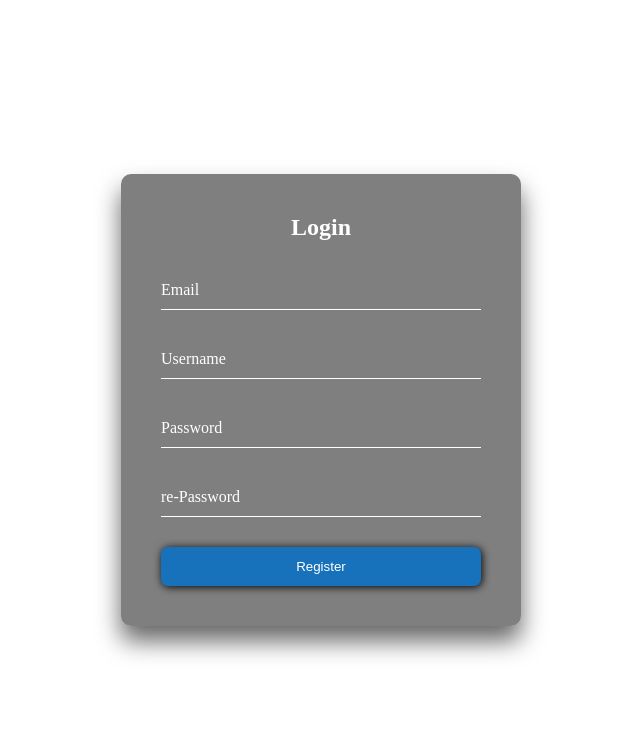
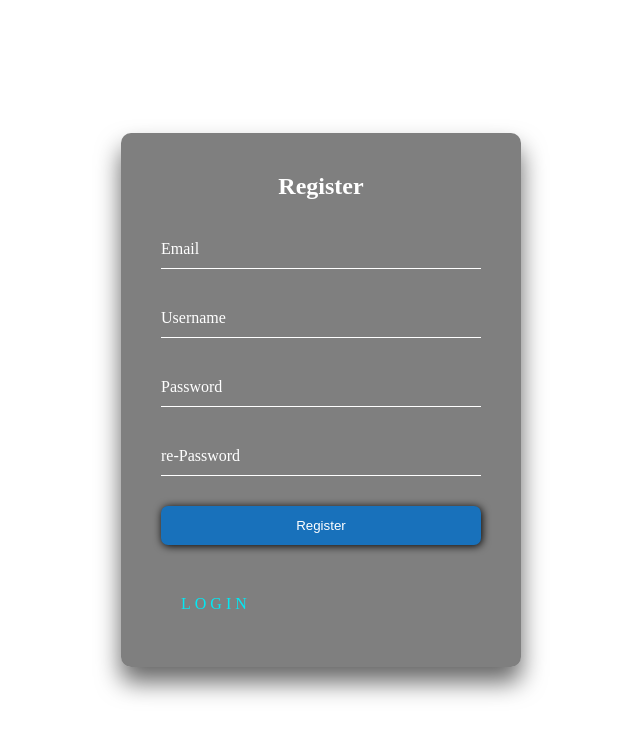
Before and after one commit to Hussain1488/Computer_Program_Assignment, a Flask app: page /register in a window 1280 px wide. Shown: the top 737 px of the page, without its empty margins (319-959 px from the left). Run offline with Flask 3, Linux system fonts and the light colour scheme.

Commit message:
files has been orgnized.

```diff
--- a/app.py
+++ b/app.py
@@ -1,21 +1,26 @@
 from flask import Flask, render_template, url_for, request
 from flask_sqlalchemy import SQLAlchemy
+from flask_bcrypt import Bcrypt
+
 
 app = Flask(__name__)
 
 @app.route('/')
 def index():
-  return render_template('index.html')
+  return render_template('dashboard/index.html')
 
 @app.route('/login', methods=['GET', 'POST'])
 def login():
   if request.method == 'GET':
+    return render_template('Auth/login.html')
+  else:
     return render_template('login.html')
 
 
-@app.route('/register')
+@app.route('/register', methods=['GET', 'POST'])
 def register():
-  return render_template('register.html')
+  if request.method == 'GET':
+    return render_template('Auth/register.html')
 
 if __name__ == "__main__":
   app.run(debug=True)
--- /dev/null
+++ b/static/style/Auth.css
@@ -0,0 +1,93 @@
+html {
+  height: 100%;
+}
+
+.login-box {
+  position: absolute;
+  top: 50%;
+  left: 50%;
+  width: 400px;
+  padding: 40px;
+  transform: translate(-50%, -50%);
+  background: rgba(0, 0, 0, .5);
+  box-sizing: border-box;
+  box-shadow: 0 15px 25px rgba(0, 0, 0, .6);
+  border-radius: 10px;
+}
+
+.login-box h2 {
+  margin: 0 0 30px;
+  padding: 0;
+  color: #fff;
+  text-align: center;
+}
+
+.login-box .user-box {
+  position: relative;
+}
+
+.login-box .user-box input {
+  width: 100%;
+  padding: 10px 0;
+  font-size: 16px;
+  color: #fff;
+  margin-bottom: 30px;
+  border: none;
+  border-bottom: 1px solid #fff;
+  outline: none;
+  background: transparent;
+}
+
+.login-box .user-box label {
+  position: absolute;
+  top: 0;
+  left: 0;
+  padding: 10px 0;
+  font-size: 16px;
+  color: #fff;
+  pointer-events: none;
+  transition: .5s;
+}
+
+.login-box .user-box input:focus~label,
+.login-box .user-box input:valid~label {
+  top: -20px;
+  left: 0;
+  color: #03e9f4;
+  font-size: 12px;
+}
+
+.login-box form a {
+  position: relative;
+  display: inline-block;
+  padding: 10px 20px;
+  color: #03e9f4;
+  font-size: 16px;
+  text-decoration: none;
+  text-transform: uppercase;
+  overflow: hidden;
+  transition: .5s;
+  margin-top: 40px;
+  letter-spacing: 4px
+}
+
+.login-button {
+  width: 100%;
+  color: rgb(255, 255, 255);
+  padding: 12px;
+  border: none;
+  background-color: rgb(24, 113, 187);
+  border-radius: 7px;
+  box-shadow: 1px 1px 8px black;
+  transition: all ease 0.3s;
+}
+
+.login-button:hover {
+  width: 100%;
+  border: none;
+  background-color: rgb(24, 113, 187);
+  border-radius: 7px;
+  box-shadow: 1px 1px 8px black;
+  transform: scale(1.02);
+  transition: all ease 0.3s;
+}
--- /dev/null
+++ b/templates/Auth/base.html
@@ -0,0 +1,20 @@
+<!DOCTYPE html>
+<html lang="en">
+
+<head>
+  <meta charset="UTF-8">
+  <meta name="viewport" content="width=device-width, initial-scale=1.0">
+  <link rel="stylesheet" href="{{ url_for('static', filename='style/Auth.css') }}" />
+  {% block head %}
+
+  {% endblock %}
+</head>
+
+<body>
+  <!-- {% include 'dashboard/partials/header.html' %} -->
+  {% block body %}
+
+  {% endblock %}
+</body>
+
+</html>
--- a/templates/login.html
+++ b/templates/Auth/login.html
@@ -1,6 +1,6 @@
 
 
-{% extends 'base.html' %}
+{% extends 'Auth/base.html' %}
 
 {% block head %}
 <title>test</title>
@@ -21,6 +21,7 @@
     <div class="">
       <input class="login-button" type="submit" name="" value="Login">
     </div>
+    <a href="{{ url_for('register') }}">Register</a>
   </form>
 </div>
 
--- a/templates/register.html
+++ b/templates/Auth/register.html
@@ -6,7 +6,7 @@
 
 {% block body %}
 <div class="login-box">
-  <h2>Login</h2>
+  <h2>Register</h2>
   <form action="google.com" method="POST">
     <div class="user-box">
       <input type="text" name="" required="">
@@ -27,6 +27,7 @@
     <div class="">
       <input class="login-button" type="submit" name="" value="Register">
     </div>
+    <a href="{{ url_for('login') }}">Login</a>
   </form>
 </div>
 
--- a/templates/base.html
+++ b/templates/dashboard/base.html
@@ -9,7 +9,7 @@
 {% endblock %}
 </head>
 <body>
-  <!-- {% include 'partials/header.html' %} -->
+  <!-- {% include 'dashboard/partials/header.html' %} -->
 {% block body %}
 
 {% endblock %}</body>
--- a/templates/index.html
+++ b/templates/dashboard/index.html
@@ -1,4 +1,4 @@
-{% extends 'base.html' %}
+{% extends 'dashboard/base.html' %}
 
 {% block head %}
   <title>test</title>
```
Also changed, not shown: other parts of templates/Auth/register.html (+1 -1 lines), classes.py (added, +17 -0 lines), templates/dashboard/partials/header.html (renamed from templates/partials/header.html), templates/error/404.html (added), templates/error/500.html (added), 1 other file.
